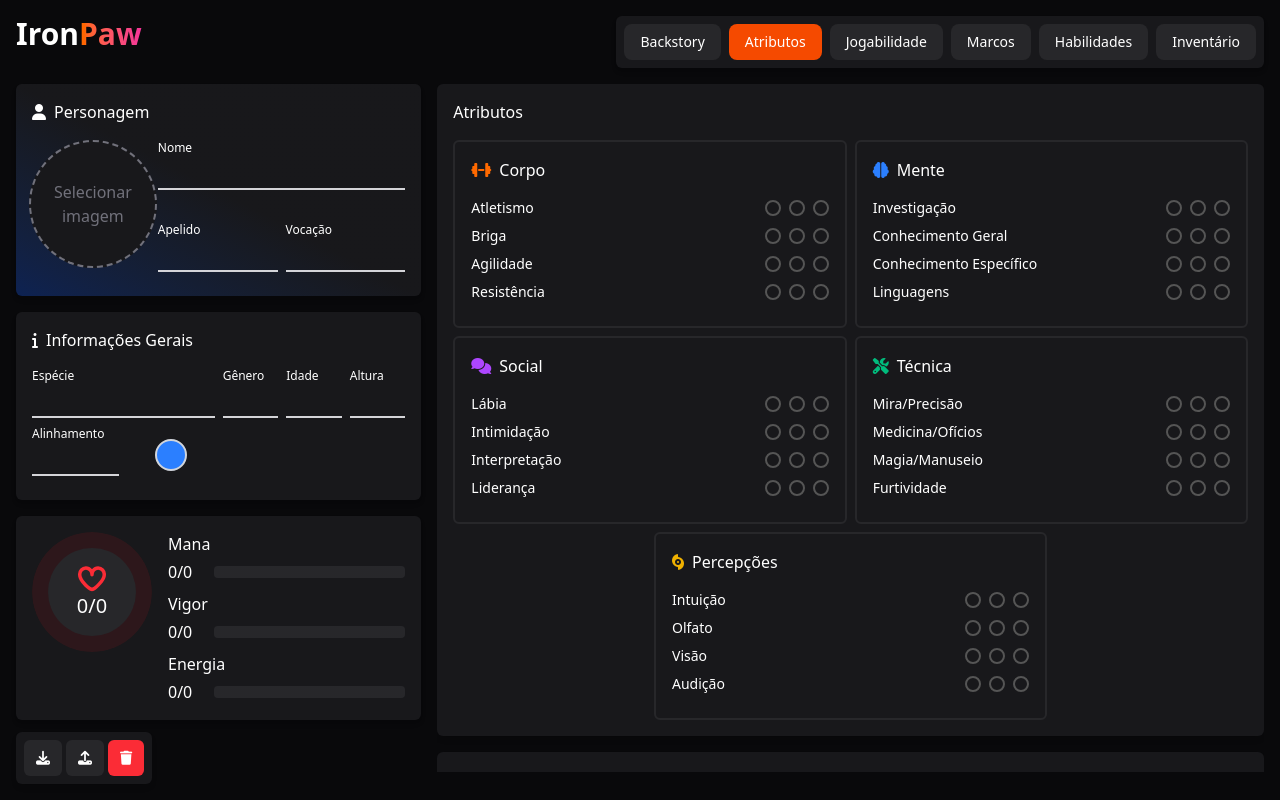
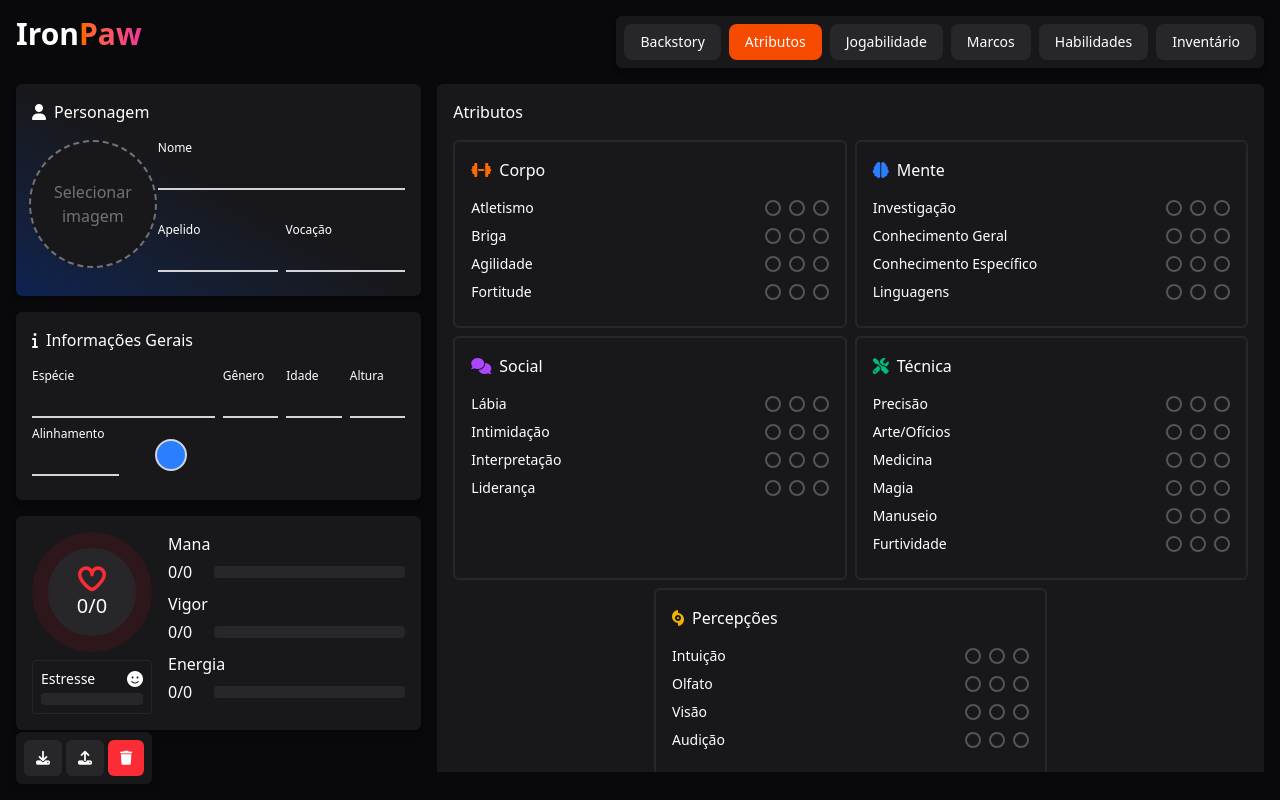
Before and after one commit to EstevamDeFreitas/IronPawRPG, an Angular app: page / in a window 1280 px wide. Both pictures are taken after a click on the button "Atributos". Built offline with nearby package versions, Linux system fonts and the light colour scheme.

Commit message:
Adicionado funcionalidade de estresse

```diff
--- a/src/app/app.config.ts
+++ b/src/app/app.config.ts
@@ -72,7 +72,11 @@ const _tailwindColors = [
   'from-zinc-800',
   'via-zinc-800',
   'to-zinc-900',
-  'to-zinc-800'
+  'to-zinc-800',
+
+  'text-red-500',
+  'text-amber-500',
+  'text-black',
 ];
 
 const _tw = [
--- a/src/app/models/character.model.ts
+++ b/src/app/models/character.model.ts
@@ -13,7 +13,7 @@ export interface Pericias {
 export interface PericiasEspecificas {
   "Conhecimento Geral": string;
   "Conhecimento Específico": string;
-  "Medicina/Ofícios": string;
+  "Arte/Ofícios": string;
   "Linguagens": string;
 }
 
@@ -93,6 +93,10 @@ export interface Character {
     estresseAtual: number;
     energiaMax: number;
     energiaAtual: number;
+
+    estresseAnsiosoLimite: number | null;
+    estresseTranstornadoLimite: number | null;
+    estressePertubadoLimite: number | null;
   }
   corPersonagem?: Cores;
   pericias: Pericias;
@@ -108,7 +112,7 @@ export const PERICIAS_LIST = [
   "Atletismo",
   "Briga",
   "Agilidade",
-  "Resistência",
+  "Fortitude",
   "Investigação",
   "Conhecimento Geral",
   "Conhecimento Específico",
@@ -117,9 +121,11 @@ export const PERICIAS_LIST = [
   "Intimidação",
   "Interpretação",
   "Liderança",
-  "Mira/Precisão",
-  "Medicina/Ofícios",
-  "Magia/Manuseio",
+  "Precisão",
+  "Arte/Ofícios",
+  "Medicina",
+  "Magia",
+  "Manuseio",
   "Furtividade",
   "Intuição",
   "Olfato",
@@ -129,24 +135,26 @@ export const PERICIAS_LIST = [
 
 export type PericiaNome = typeof PERICIAS_LIST[number];
 
-export type Atributo = 'Corpo' | 'Mente' | 'Social' | 'Técnica' | 'Percepções';
+export type Atributo = 'Corpo' | 'Mente' | 'Presença' | 'Técnica' | 'Percepções';
 
 export const PERICIA_ATRIBUTO_MAP: Record<PericiaNome, Atributo> = {
   "Atletismo": "Corpo",
   "Briga": "Corpo",
   "Agilidade": "Corpo",
-  "Resistência": "Corpo",
+  "Fortitude": "Corpo",
   "Investigação": "Mente",
   "Conhecimento Geral": "Mente",
   "Conhecimento Específico": "Mente",
   "Linguagens": "Mente",
-  "Lábia": "Social",
-  "Intimidação": "Social",
-  "Interpretação": "Social",
-  "Liderança": "Social",
-  "Mira/Precisão": "Técnica",
-  "Medicina/Ofícios": "Técnica",
-  "Magia/Manuseio": "Técnica",
+  "Lábia": "Presença",
+  "Intimidação": "Presença",
+  "Interpretação": "Presença",
+  "Liderança": "Presença",
+  "Precisão": "Técnica",
+  "Arte/Ofícios": "Técnica",
+  "Manuseio": "Técnica",
+  "Magia": "Técnica",
+  "Medicina": "Técnica",
   "Furtividade": "Técnica",
   "Intuição": "Percepções",
   "Olfato": "Percepções",
@@ -158,7 +166,7 @@ export const PERICIA_TTITLE_MAP: Record<PericiaNome, string> = {
   "Atletismo": "força, movimento físico",
   "Briga": "combate desarmado, agarrões, improviso",
   "Agilidade": "equilíbrio, saltos, destreza",
-  "Resistência": "aguentar venenos, suportar dor, segurar respiração",
+  "Fortitude": "aguentar venenos, suportar dor, segurar respiração",
   "Investigação": "busca de pistas, análise lógica",
   "Conhecimento Geral": "cultura, história, ciências básicas",
   "Conhecimento Específico": "especialidade (magia, engenharia, medicina, etc.)",
@@ -167,9 +175,11 @@ export const PERICIA_TTITLE_MAP: Record<PericiaNome, string> = {
   "Intimidação": "ameaças, coação, imposição",
   "Interpretação": "atuação, expressão, empatia",
   "Liderança": "inspiração, comando, motivação",
-  "Mira/Precisão": "foco, pontaria, destreza",
-  "Medicina/Ofícios": "cura, habilidades práticas",
-  "Magia/Manuseio": "controle mágico, manipulação de objetos",
+  "Precisão": "foco, pontaria, destreza",
+  "Arte/Ofícios": "habilidades práticas",
+  "Magia": "controle mágico, conjuração",
+  "Manuseio": "uso de ferramentas, armas, dispositivos",
+  "Medicina": "cura, primeiros socorros, anatomia",
   "Furtividade": "discrição, camuflagem",
   "Intuição": "percepção, instinto",
   "Olfato": "percepção olfativa",
--- a/src/app/smart-components/character-sheet/character-sheet.component.html
+++ b/src/app/smart-components/character-sheet/character-sheet.component.html
@@ -49,6 +49,7 @@
     <div class="mb-4"></div>
     <div class="col-span-2 p-4 bg-zinc-900 rounded-md shadow-md">
       <div class="flex flex-row gap-4">
+        <div class="">
           <div class="flex flex-col items-center relative">
             <div class="relative w-30 h-30 rounded-full overflow-hidden">
               <div class="absolute inset-0 rounded-full bg-red-900/20"></div>
@@ -69,8 +70,18 @@
               </div>
             </div>
             @if (character.gameplay.vidaExtra > 0){
-            <span class="absolute bottom-12 bg-zinc-800 rounded-md px-1 py-0.5">+{{character.gameplay.vidaExtra}}</span>
+              <span class="absolute bottom-0 bg-zinc-800 rounded-md px-1 py-0.5">+{{character.gameplay.vidaExtra}}</span>
             }
+          </div>
+          <div class="mt-2 w-30 border border-zinc-800 rounded-sm p-2">
+            <div class="flex flex-row flex-1 justify-between items-center gap-2 mb-1">
+              <span class="text-sm">Estresse</span>
+              <i class="fa-solid" [ngClass]="getStressLevelIcon()"></i>
+            </div>
+            <div class="flex flex-row flex-5">
+                <div class=" flex-1 h-3 rounded-sm" [ngStyle]="{ background: `linear-gradient(to right, var(--color-${getStressLevelClass()}) 0%, var(--color-${getStressLevelClass()}) ${calculatePercent(character.gameplay.estresseAtual, character.gameplay.estresseMax)}%, var(--color-zinc-800) ${calculatePercent(character.gameplay.estresseAtual, character.gameplay.estresseMax)}%, var(--color-zinc-800) 100%)` }"></div>
+              </div>
+          </div>
         </div>
         <div class="flex flex-col flex-1 gap-2">
           <div>
@@ -202,7 +213,7 @@
               </div>
             </div>
             <div class="p-2">
-              @for (pericia of getPericiasByAtributo('Social'); track pericia) {
+              @for (pericia of getPericiasByAtributo('Presença'); track pericia) {
               <div class="flex justify-between items-center mb-2">
                 <span class="text-sm" [title]="getPericiaTitulo(pericia)">{{pericia}}</span>
                 <div class="flex gap-2">
@@ -273,8 +284,8 @@
             [(value)]="character.periciasEspecificas['Conhecimento Geral']"></app-input>
           <app-input class="col-span-1" [label]="'Conhecimento Específico'"
             [(value)]="character.periciasEspecificas['Conhecimento Específico']"></app-input>
-          <app-input class="col-span-1" [label]="'Medicina/Ofícios'"
-            [(value)]="character.periciasEspecificas['Medicina/Ofícios']"></app-input>
+          <app-input class="col-span-1" [label]="'Arte/Ofícios'"
+            [(value)]="character.periciasEspecificas['Arte/Ofícios']"></app-input>
           <app-input class="col-span-1" [label]="'Linguagens'"
             [(value)]="character.periciasEspecificas['Linguagens']"></app-input>
         </div>
@@ -282,7 +293,7 @@
       }
       @if (currentTab === 'gameplay'){
         <div class="p-4 bg-zinc-900 rounded-md shadow-md">
-          <h2 class="text-md">Jogabilidade</h2>
+          <h2 class="text-base">Jogabilidade</h2>
           <div class="mb-4"></div>
           <div class="grid grid-cols-10 gap-2">
             <app-input [label]="'Vida Atual'" type="number" [(value)]="character.gameplay.vidaAtual"></app-input>
@@ -295,12 +306,20 @@
             <app-input [label]="'Mana Atual'" type="number" [(value)]="character.gameplay.manaAtual"></app-input>
             <app-input [label]="'Mana Maxima'" type="number" [(value)]="character.gameplay.manaMax"></app-input>
             <div></div>
+            <app-input [label]="'Energia Atual'" type="number" [(value)]="character.gameplay.energiaAtual"></app-input>
+            <app-input [label]="'Energia Maxima'" type="number" [(value)]="character.gameplay.energiaMax"></app-input>
+          </div>
+        </div>
+        <br />
+        <div class="p-4 bg-zinc-900 rounded-md shadow-md">
+          <h2 class="text-base">Estresse</h2>
+          <div class="grid grid-cols-10 gap-2">
             <app-input [label]="'Estresse Atual'" type="number" [(value)]="character.gameplay.estresseAtual"></app-input>
             <app-input [label]="'Estresse Maximo'" type="number" [(value)]="character.gameplay.estresseMax"></app-input>
             <div></div>
-            <div></div>
-            <app-input [label]="'Energia Atual'" type="number" [(value)]="character.gameplay.energiaAtual"></app-input>
-            <app-input [label]="'Energia Maxima'" type="number" [(value)]="character.gameplay.energiaMax"></app-input>
+            <app-input [label]="'Limite Ansioso'" type="number" [(value)]="character.gameplay.estresseAnsiosoLimite"></app-input>
+            <app-input [label]="'Limite Transtornado'" type="number" [(value)]="character.gameplay.estresseTranstornadoLimite"></app-input>
+            <app-input [label]="'Limite Pertubado'" type="number" [(value)]="character.gameplay.estressePertubadoLimite"></app-input>
           </div>
         </div>
       }
--- a/src/app/smart-components/character-sheet/character-sheet.component.ts
+++ b/src/app/smart-components/character-sheet/character-sheet.component.ts
@@ -90,6 +90,9 @@ export class CharacterSheetComponent implements OnInit, DoCheck {
           estresseAtual: 0,
           energiaMax: 0,
           energiaAtual: 0,
+          estresseAnsiosoLimite: 10,
+          estresseTranstornadoLimite: 20,
+          estressePertubadoLimite: 30,
         };
       }
     }
@@ -123,7 +126,7 @@ export class CharacterSheetComponent implements OnInit, DoCheck {
       periciasEspecificas: {
         "Conhecimento Geral": '',
         "Conhecimento Específico": '',
-        "Medicina/Ofícios": '',
+        "Arte/Ofícios": '',
         "Linguagens": '',
       },
       marcos: [],
@@ -141,6 +144,9 @@ export class CharacterSheetComponent implements OnInit, DoCheck {
         estresseAtual: 0,
         energiaMax: 0,
         energiaAtual: 0,
+        estresseAnsiosoLimite: 10,
+        estresseTranstornadoLimite: 20,
+        estressePertubadoLimite: 30,
       }
     };
 
@@ -387,4 +393,28 @@ export class CharacterSheetComponent implements OnInit, DoCheck {
     if (max === 0) return 0;
     return (current / max) * 100;
   }
+
+  getStressLevelClass(){
+    const estresseAtual = Number(this.character.gameplay.estresseAtual);
+    const limiteAnsioso = Number(this.character.gameplay.estresseAnsiosoLimite ?? 10);
+    const limiteTranstornado = Number(this.character.gameplay.estresseTranstornadoLimite ?? 20);
+    const limitePertubado = Number(this.character.gameplay.estressePertubadoLimite ?? 30);
+
+    if(estresseAtual < limiteAnsioso) return 'blue-500';
+    else if(estresseAtual < limiteTranstornado) return 'amber-500';
+    else if(estresseAtual < limitePertubado) return 'red-500';
+    return 'black';
+  }
+
+  getStressLevelIcon(){
+    const estresseAtual = Number(this.character.gameplay.estresseAtual);
+    const limiteAnsioso = Number(this.character.gameplay.estresseAnsiosoLimite ?? 10);
+    const limiteTranstornado = Number(this.character.gameplay.estresseTranstornadoLimite ?? 20);
+    const limitePertubado = Number(this.character.gameplay.estressePertubadoLimite ?? 30);
+
+    if(estresseAtual < limiteAnsioso) return 'fa-solid fa-face-smile';
+    if(estresseAtual < limiteTranstornado) return 'fa-solid fa-face-meh';
+    if(estresseAtual < limitePertubado) return 'fa-solid fa-face-frown';
+    return 'fa-solid fa-face-dizzy';
+  }
 }
```
Lines whose indentation alone changed are shown as unchanged.
